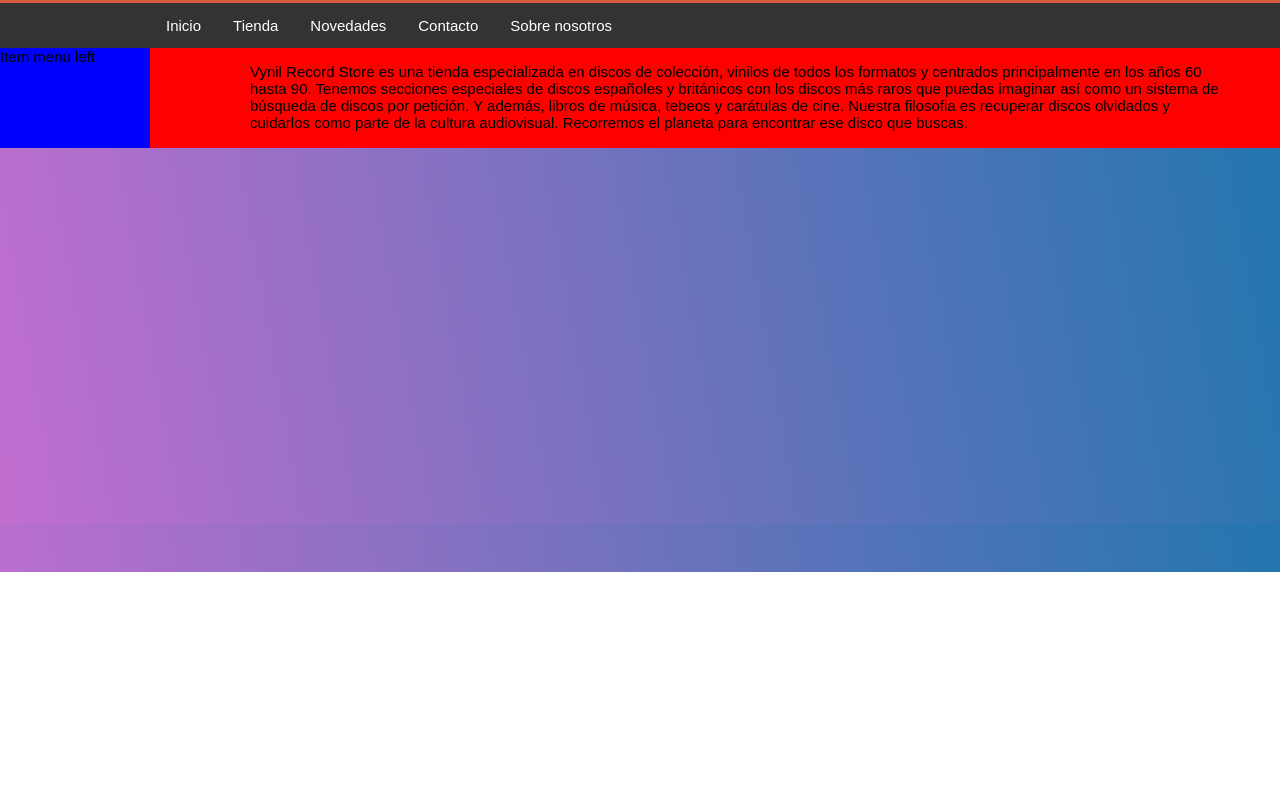
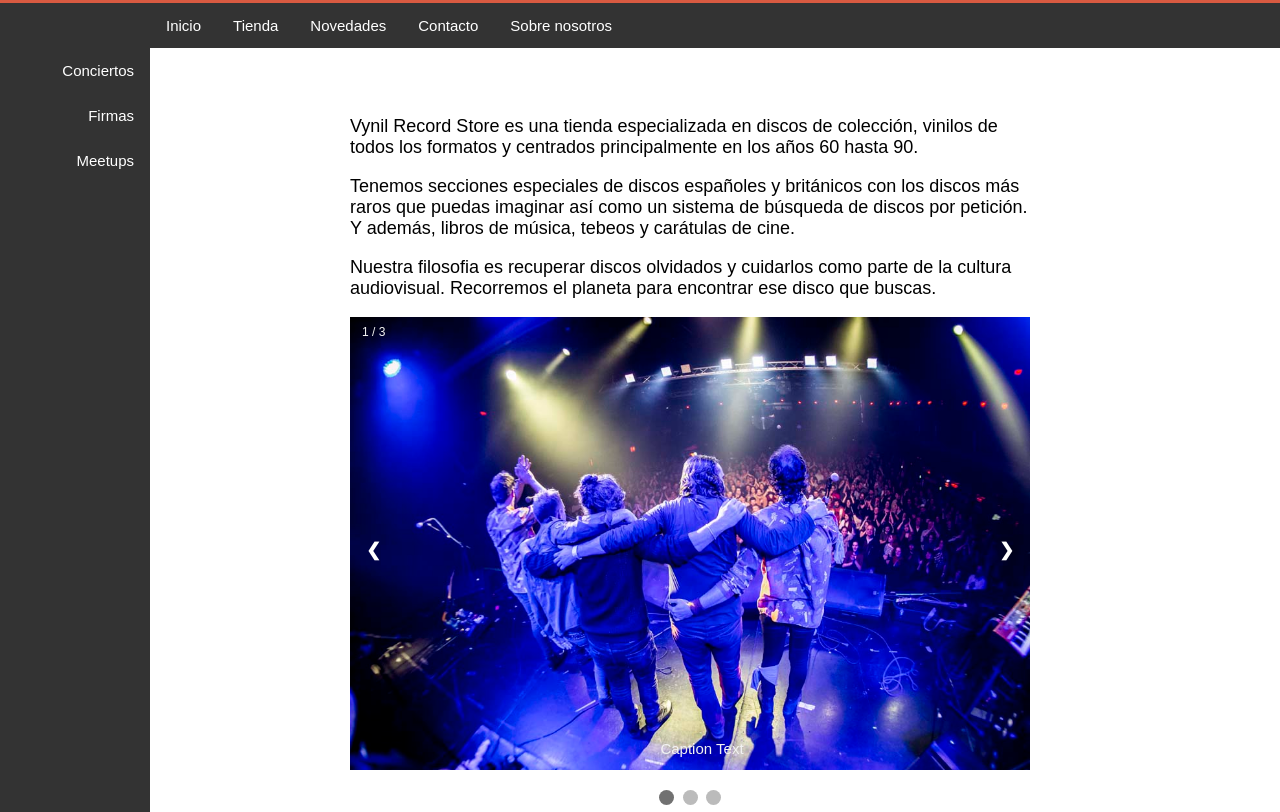
Before and after one commit to jordisolaz/VinylRecordStore, a plain HTML site: page index.html in a window 1280 px wide. Shown: the part 228-1040 px from the top of the page. Before the commit the page ends 800 px from the top, so only its background shows below. Drawn offline with Linux system fonts and the light colour scheme.

Commit message:
Add slider, create footer

```diff
--- a/index.html
+++ b/index.html
@@ -5,6 +5,7 @@
 	  <title>Vinyl Record Store</title>
 	  <link rel="stylesheet" href="https://maxcdn.bootstrapcdn.com/font-awesome/4.3.0/css/font-awesome.min.css">
 	  <link rel="stylesheet" href="style.css">
+	  <link rel="stylesheet" href="slideshow.css">
 
 	  <ul class="logo">
 	  	<li>
@@ -28,11 +29,84 @@
 
 	<body>
 		<div class="grid">
-		  <div class="leftmenu">Item menu left
+		  <div class="leftmenu">
+		  	<ul>
+				<li><a href="#news">Conciertos</a></li>
+				<li><a href="#contact">Firmas</a></li>
+				<li><a href="#about">Meetups</a></li>
+			</ul>
 		  </div>
+
 		  <div class="mainform">
-		  	<p class="description">Vynil Record Store es una tienda especializada en discos de colección, vinilos de todos los formatos y centrados principalmente en los años 60 hasta 90. Tenemos secciones especiales de discos españoles y británicos con los discos más raros que puedas imaginar así como un sistema de búsqueda de discos por petición. Y además, libros de música, tebeos y carátulas de cine. Nuestra filosofia es recuperar discos olvidados y cuidarlos como parte de la cultura audiovisual. Recorremos el planeta para encontrar ese disco que buscas. </p>
-		  </div>
+		  	<p class="description">Vynil Record Store es una tienda especializada en discos de colección, vinilos de todos los formatos y centrados principalmente en los años 60 hasta 90.</p>
+		  	<p class="description">Tenemos secciones especiales de discos españoles y británicos con los discos más raros que puedas imaginar así como un sistema de búsqueda de discos por petición. Y además, libros de música, tebeos y carátulas de cine.</p>
+		  	<p class="description">Nuestra filosofia es recuperar discos olvidados y cuidarlos como parte de la cultura audiovisual. Recorremos el planeta para encontrar ese disco que buscas. </p>
+
+		  	<div class="slideshow-container">
+
+				<div class="mySlides fade">
+				  <div class="numbertext">1 / 3</div>
+				  <img src="concierto1.jpg" style="width:100%">
+				  <div class="text">Caption Text</div>
+				</div>
+
+				<div class="mySlides fade">
+				  <div class="numbertext">2 / 3</div>
+				  <img src="concierto2.jpg" style="width:100%">
+				  <div class="text">Caption Two</div>
+				</div>
+
+				<div class="mySlides fade">
+				  <div class="numbertext">3 / 3</div>
+				  <img src="concierto3.jpg" style="width:100%">
+				  <div class="text">Caption Three</div>
+				</div>
+
+				<a class="prev" onclick="plusSlides(-1)">&#10094;</a>
+				<a class="next" onclick="plusSlides(1)">&#10095;</a>
+
+				</div>
+				<br>
+
+				<div style="text-align:center">
+				  <span class="dot" onclick="currentSlide(1)"></span>
+				  <span class="dot" onclick="currentSlide(2)"></span>
+				  <span class="dot" onclick="currentSlide(3)"></span>
+				</div>
+
+				<script>
+				var slideIndex = 1;
+				showSlides(slideIndex);
+
+				function plusSlides(n) {
+				  showSlides(slideIndex += n);
+				}
+
+				function currentSlide(n) {
+				  showSlides(slideIndex = n);
+				}
+
+				function showSlides(n) {
+				  var i;
+				  var slides = document.getElementsByClassName("mySlides");
+				  var dots = document.getElementsByClassName("dot");
+				  if (n > slides.length) {slideIndex = 1}
+				  if (n < 1) {slideIndex = slides.length}
+				  for (i = 0; i < slides.length; i++) {
+				      slides[i].style.display = "none";
+				  }
+				  for (i = 0; i < dots.length; i++) {
+				      dots[i].className = dots[i].className.replace(" active", "");
+				  }
+				  slides[slideIndex-1].style.display = "block";
+				  dots[slideIndex-1].className += " active";
+				}
+				</script>
+			</div>
 		</div>
 	</body>
+
+	<footer>
+
+	</footer>>
 </html>
--- /dev/null
+++ b/slideshow.css
@@ -0,0 +1,92 @@
+/* Slideshow container */
+.slideshow-container {
+  max-width: 1000px;
+  position: relative;
+  margin: auto;
+}
+
+/* Next & previous buttons */
+.prev, .next {
+  cursor: pointer;
+  position: absolute;
+  top: 50%;
+  width: auto;
+  padding: 16px;
+  margin-top: -22px;
+  color: white;
+  font-weight: bold;
+  font-size: 18px;
+  transition: 0.6s ease;
+  border-radius: 0 3px 3px 0;
+  user-select: none;
+}
+
+/* Position the "next button" to the right */
+.next {
+  right: 0;
+  border-radius: 3px 0 0 3px;
+}
+
+/* On hover, add a black background color with a little bit see-through */
+.prev:hover, .next:hover {
+  background-color: rgba(0,0,0,0.8);
+}
+
+/* Caption text */
+.text {
+  color: #f2f2f2;
+  font-size: 15px;
+  padding: 8px 12px;
+  position: absolute;
+  bottom: 8px;
+  width: 100%;
+  text-align: center;
+}
+
+/* Number text (1/3 etc) */
+.numbertext {
+  color: #f2f2f2;
+  font-size: 12px;
+  padding: 8px 12px;
+  position: absolute;
+  top: 0;
+}
+
+/* The dots/bullets/indicators */
+.dot {
+  cursor: pointer;
+  height: 15px;
+  width: 15px;
+  margin: 0 2px;
+  background-color: #bbb;
+  border-radius: 50%;
+  display: inline-block;
+  transition: background-color 0.6s ease;
+}
+
+.active, .dot:hover {
+  background-color: #717171;
+}
+
+/* Fading animation */
+.fade {
+  -webkit-animation-name: fade;
+  -webkit-animation-duration: 1.5s;
+  animation-name: fade;
+  animation-duration: 1.5s;
+}
+
+@-webkit-keyframes fade {
+  from {opacity: .4}
+  to {opacity: 1}
+}
+
+@keyframes fade {
+  from {opacity: .4}
+  to {opacity: 1}
+}
+
+/* On smaller screens, decrease text size */
+@media only screen and (max-width: 300px) {
+  .prev, .next,.text {font-size: 11px}
+}
--- a/style.css
+++ b/style.css
@@ -11,7 +11,6 @@ body {
   font-family: sans-serif;
   margin: 0;
   font-size: 1.5rem;
-  background-image: linear-gradient(260deg, #2376ae 0%, #c16ecf 100%);
 }
 /*region menu*/
 ul {
@@ -42,12 +41,7 @@ li a:hover {
 }
 
 .description {
-margin-left: 100px;
-margin-right: 200px;
-/*
-margin-top: 100px;
-margin-bottom: 100px;
-*/
+font-size: 18px;
 }
 
 .inicio {
@@ -63,16 +57,25 @@ width: 100%;
 .grid {
   display: grid;
   grid-template-columns: 150px 100%;
-  grid-template-rows: 100px 100%;
+  grid-template-rows: 1000px 100%;
 }
 
-.leftmenu {
-    background: blue;
+.mainform {
+    background: white;
+    padding-left: 200px;
+    padding-right: 400px;
+    padding-top: 50px;
+    padding-bottom: 100px;
    }
 
-.mainform {
-    background: red;
+/* region left menu*/
+.leftmenu {
+    background: #333;
    }
+
+.leftmenu li{
+    float: right;
+}
 
 /*region Buscador*/
 
```
Also changed, not shown: concierto1.jpg (added), concierto2.jpg (added), concierto3.jpg (added).
